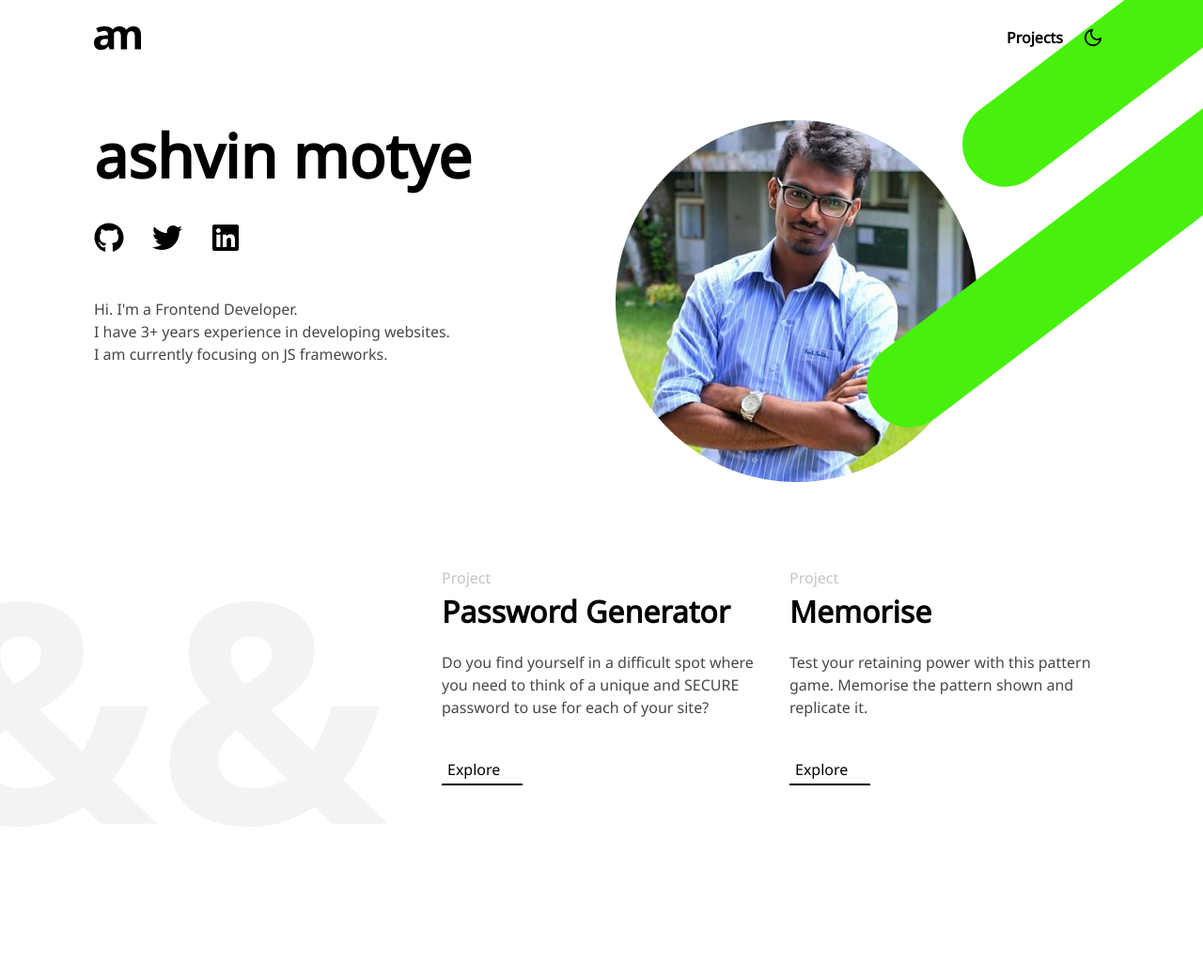
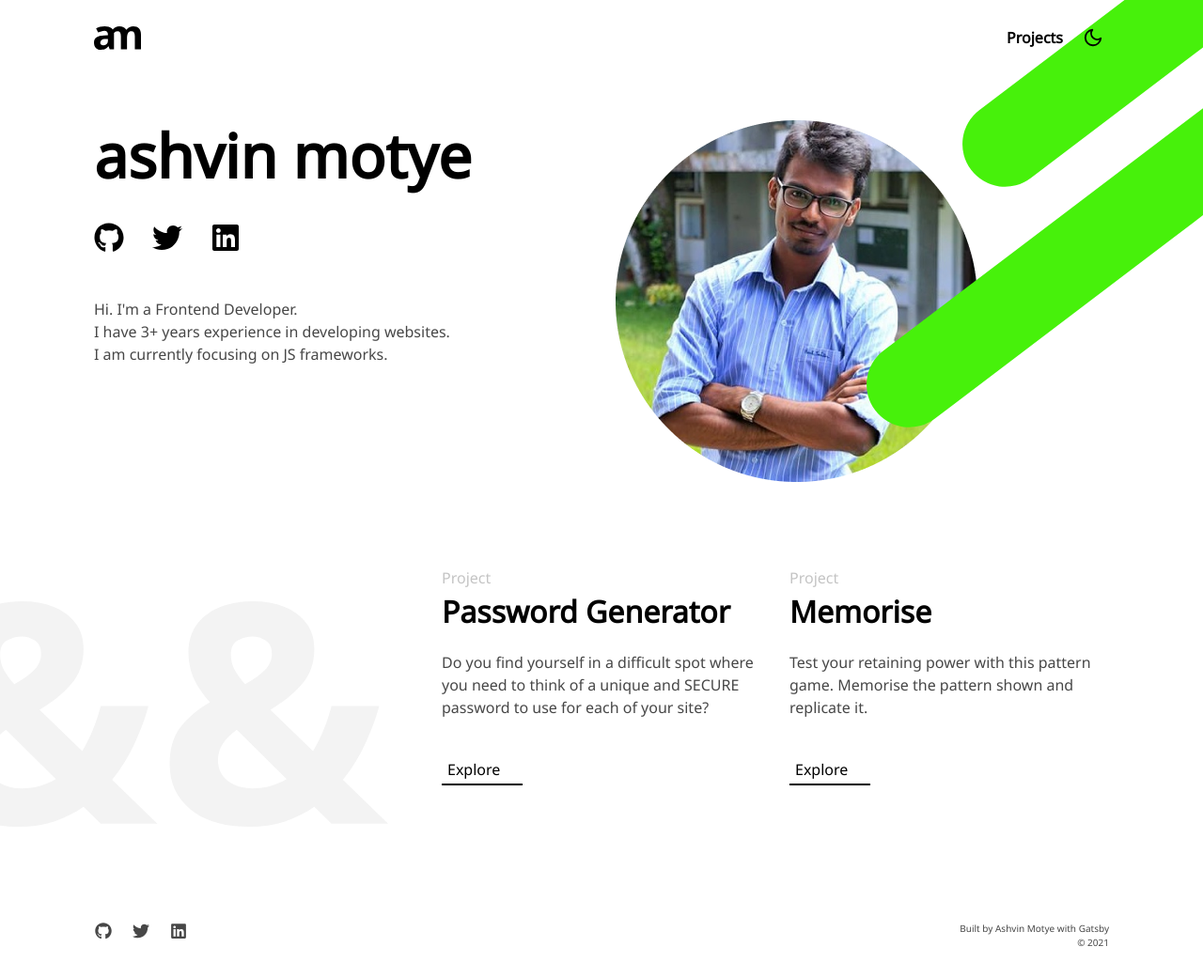
Before and after one commit to ashvinmotye/website, a Gatsby site: page / in a window 1280 px wide. Shown: the whole page at 94% size. Before the commit the page ends 951 px from the top, so only its background shows below. Built offline with nearby package versions, Linux system fonts and the light colour scheme; Gatsby itself is replaced by a stand-in of ours.

Commit message:
Create footer

```diff
--- /dev/null
+++ b/src/components/footer.js
@@ -0,0 +1,38 @@
+import React from "react"
+import { Container, Row, Col } from "react-bootstrap"
+
+import { FaGithub, FaTwitter, FaLinkedin } from "react-icons/fa"
+
+const Footer = () => {
+  return (
+    <Container>
+      <footer>
+        <Row>
+          <Col md={6}>
+            <p className={`links`}>
+              <a href="https://github.com/ashvinmotye" target="_blank" rel="noreferrer">
+                <FaGithub />
+                <span className="sr-only">Github</span>
+              </a>
+              <a href="https://twitter.com/ashvinmotye" target="_blank" rel="noreferrer">
+                <FaTwitter />
+                <span className="sr-only">Twitter</span>
+              </a>
+              <a href="https://www.linkedin.com/in/ashvinmotye/" target="_blank" rel="noreferrer">
+                <FaLinkedin />
+                <span className="sr-only">Linkedin</span>
+              </a>
+            </p>
+          </Col>
+
+          <Col md={6} className="copyright">
+            <p>Built by Ashvin Motye with Gatsby</p>
+            <p>&copy; 2021</p>
+          </Col>
+        </Row>
+      </footer>
+    </Container>
+  )
+}
+
+export default Footer
--- a/src/components/layout.js
+++ b/src/components/layout.js
@@ -11,6 +11,7 @@ import { StaticQuery, graphql } from "gatsby"
 import { Container, Row, Col } from "react-bootstrap"
 
 import Menu from "./menu"
+import Footer from "./footer"
 
 const Layout = ({ children, pageInfo }) => (
   <StaticQuery
@@ -35,15 +36,7 @@ const Layout = ({ children, pageInfo }) => (
             </Col>
           </Row>
         </Container>
-        <Container fluid className="px-0 sr-only">
-          <Row noGutters>
-            <Col className="footer-col">
-              <footer>
-                <span>© {new Date().getFullYear()} Ashvin Motye</span>
-              </footer>
-            </Col>
-          </Row>
-        </Container>
+        <Footer />
       </>
     )}
   />
--- /dev/null
+++ b/src/styles/components/_footer.scss
@@ -0,0 +1,58 @@
+footer {
+  padding: 30px 15px;
+  font-family: "Noto Sans", sans-serif;
+
+  .links {
+    margin-bottom: 0;
+
+    @include phone {
+      margin-bottom: 6px;
+      text-align: center;
+    }
+
+    a {
+      color: var(--text);
+      font-size: 18px;
+      position: relative;
+      width: 20px;
+      height: 20px;
+      display: inline-flex;
+      align-items: center;
+      justify-content: center;
+
+      &:not(:last-of-type) {
+        margin-right: 20px;
+      }
+
+      &:after {
+        content: "";
+        position: absolute;
+        top: 50%;
+        left: 50%;
+        width: 40px;
+        height: 40px;
+        z-index: -1;
+        border-radius: 100%;
+        border: 1px solid #47f10b;
+        transform-origin: -25% -25%;
+        transform: scale(0);
+        transition: transform 0.2s ease;
+      }
+
+      &:hover:after {
+        transform: scale(1) translate(-50%, -50%);
+      }
+    }
+  }
+
+  .copyright {
+    p {
+      margin-bottom: 0;
+      font-size: 10px;
+      text-align: right;
+      @include phone {
+        text-align: center;
+      }
+    }
+  }
+}
--- a/src/styles/style.scss
+++ b/src/styles/style.scss
@@ -7,6 +7,7 @@
 @import "./components/navbar";
 @import "./components/colors";
 @import "./components/404";
+@import "./components/footer";
 
 @import "./components/deco";
 @import "./components/themeToggle";
```
